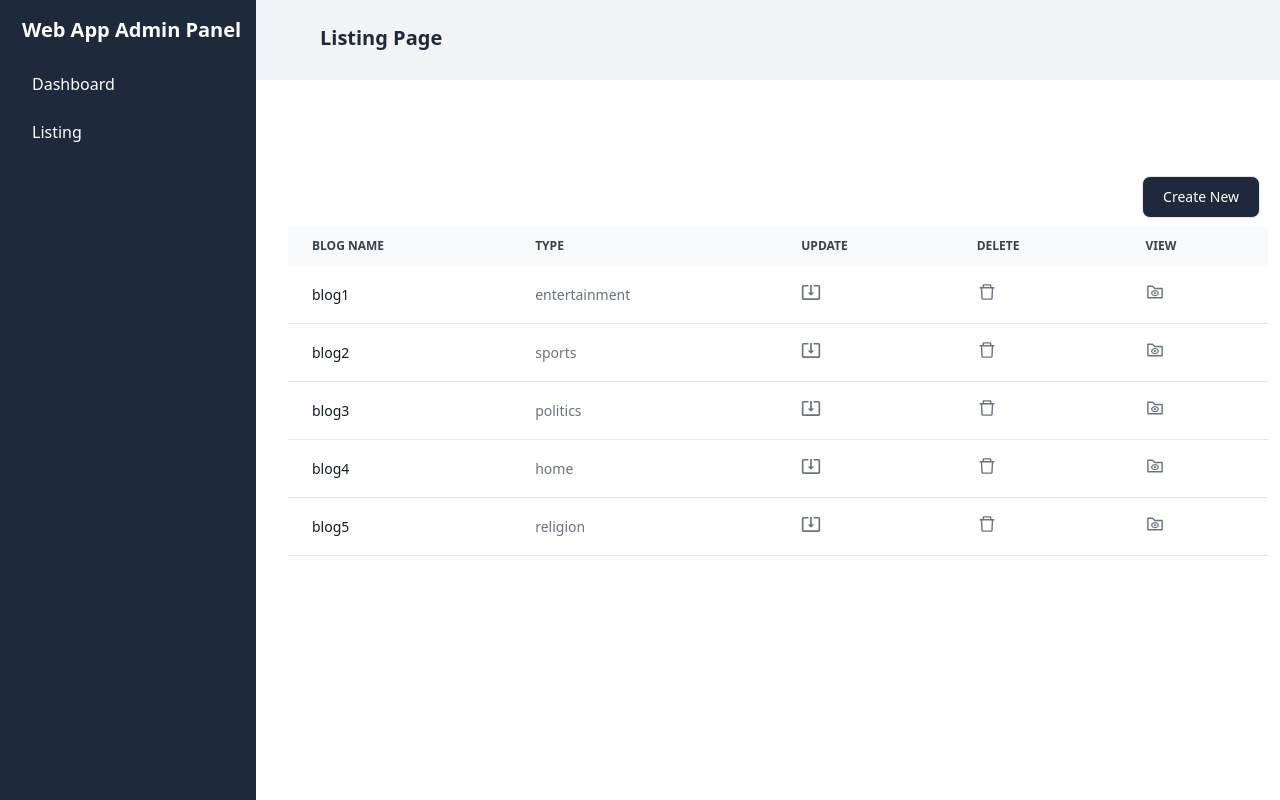
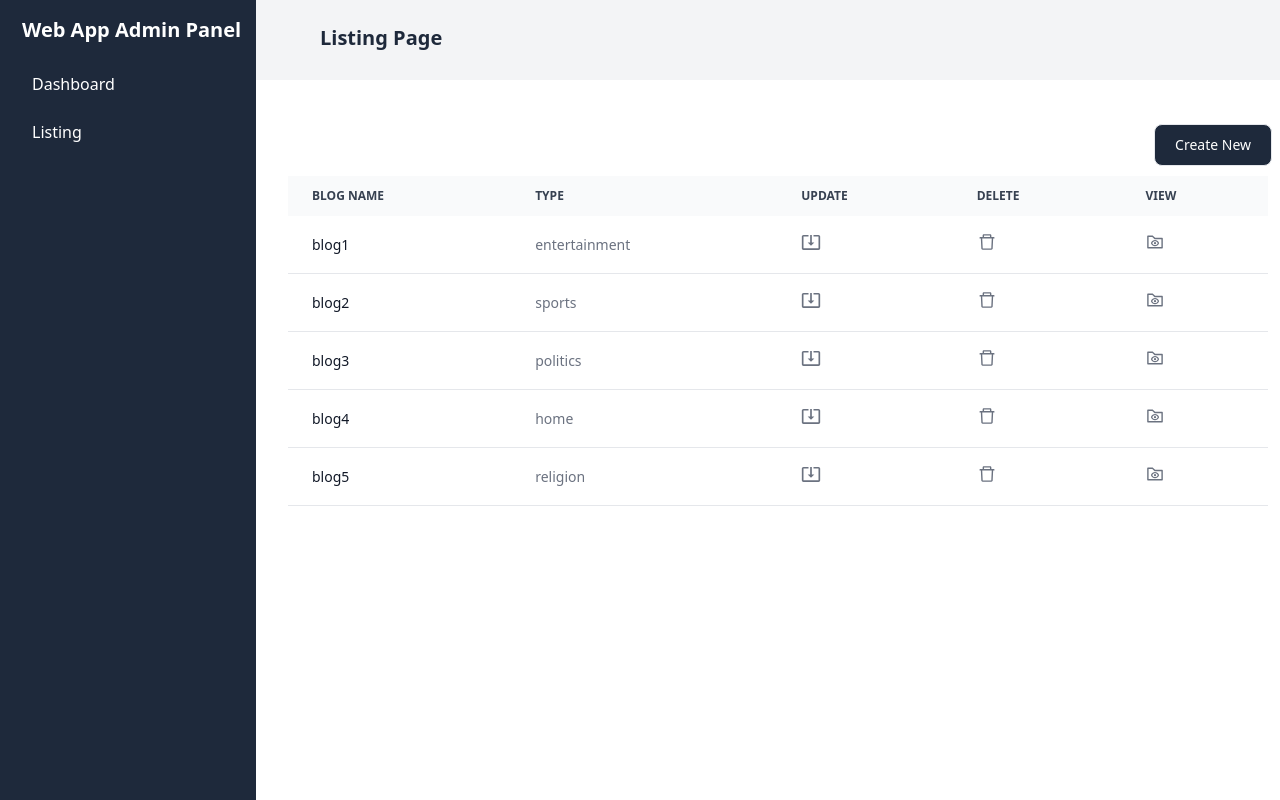
Before and after one commit to Mudasserahmed/web-app-cp, a Next.js app: page /pages/listing in a window 1280 px wide. Built offline with nearby package versions, Linux system fonts and the light colour scheme.

Commit message:
button fixes

```diff
--- a/src/app/pages/dashboard/page.js
+++ b/src/app/pages/dashboard/page.js
@@ -82,7 +82,7 @@ function Dashboard() {
   return (
     <>
       <Header pageTitle={"Create Blog"} />
-      <main className="  py-24 px-6  lg:px-8 flex justify-center  items-center ">
+      <main className=" py-10 px-6 lg:px-8 flex justify-center  items-center ">
         <div className=" py-5 mx-4 px-5 border-2  md:ml-64  lg:w-6/12 md:w-8/12 ">
           <div className=" text-center">
             <h2 className="text-3xl font-bold tracking-tight text-gray-900 sm:text-4xl">
--- a/src/app/pages/listing/page.js
+++ b/src/app/pages/listing/page.js
@@ -32,15 +32,15 @@ function Listing() {
   return (
     <>
       <Header pageTitle={"Listing Page"} />
-      <div className="py-24 lg:ml-72 md:ml-60  lg:mr-3 md:mr-4">
-        <div class="relative overflow-x-auto">
           <button
             type="button"
             onClick={() => router.push("/pages/dashboard")}
-            class="py-2.5 px-5 float-right mr-2 mb-2 text-sm font-medium text-white hover:bg-[#1E293B] hover:text-white  focus:outline-none bg-[#1E293B] rounded-lg border border-gray-200 hover:bg-gray-100 hover:text-blue-700 focus:z-10 focus:ring-4 focus:ring-gray-200 dark:focus:ring-gray-700 dark:bg-gray-800 dark:text-gray-400 dark:border-gray-600 dark:hover:text-white dark:hover:bg-gray-700"
+            class="py-2.5 mt-11 px-5 float-right mr-2 mb-2 text-sm font-medium text-white   focus:outline-none bg-slate-800  rounded-lg border border-gray-200  focus:z-10 focus:ring-4 focus:ring-gray-200 dark:focus:ring-gray-700 dark:bg-gray-800 dark:text-gray-400 dark:border-gray-600 dark:hover:text-white dark:hover:bg-gray-700"
           >
             Create New
           </button>
+      <div className="py-24 lg:ml-72 md:ml-64  lg:mr-3 md:mr-4">
+        <div class="relative overflow-x-auto">
 
           <table class="w-full text-sm text-left text-gray-500 dark:text-gray-400 max-w-full">
             <thead class="text-xs text-gray-700 uppercase bg-gray-50 dark:bg-gray-700 dark:text-gray-400">
```
